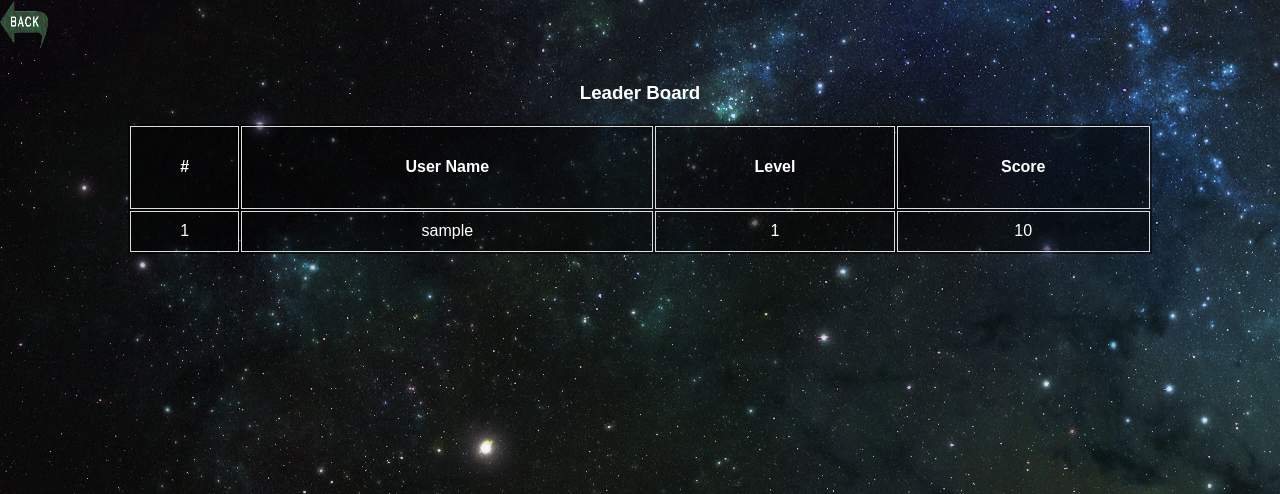
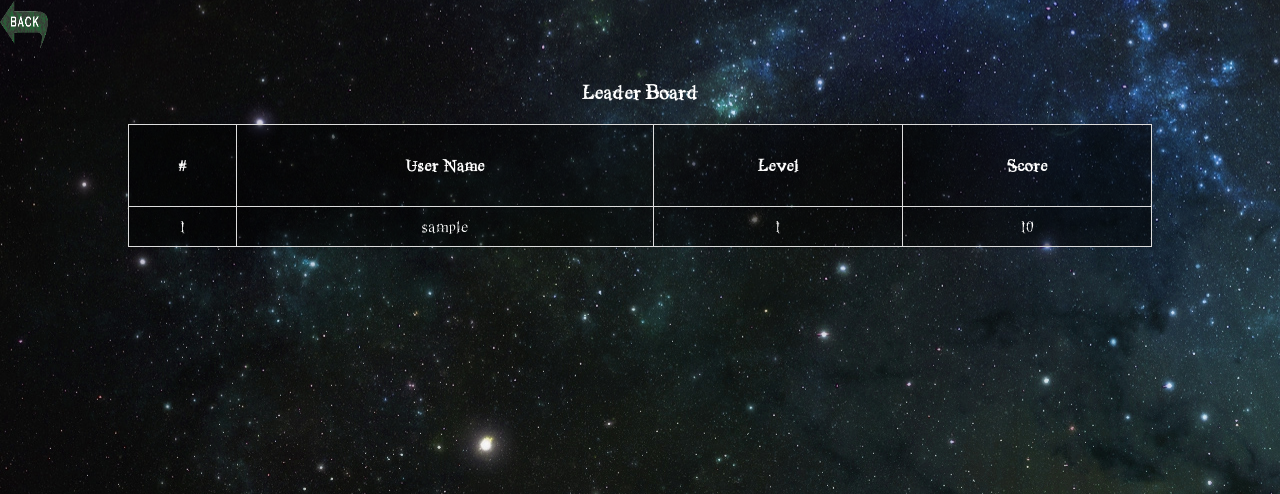
Before and after one commit to sriram570/Cybertronian-Treasure-Hunt-Anokha_15, a PHP site: page /leaderborad2.php in a window 1280 px wide. Shown: the top 494 px of the page. Run offline with PHP 8.4, Linux system fonts and the light colour scheme; tables that the repository leaves empty hold one stand-in row (values such as "Sample post"); some libraries are stand-ins or nearby versions.

Commit message:
last page and leader board modified a bit

```diff
--- a/style2.css
+++ b/style2.css
@@ -1,3 +1,7 @@
+@font-face{
+	font-family: 'lb';
+	src: url(MATRIX.ttf);
+	}
 
 html{font-family:sans-serif;
 }
@@ -10,17 +14,21 @@ body{
     		background-position: center center;
 }
 table{width:80%;
+border-collapse: collapse;
 background:rgba(0,0,0,0.5);
 }
 
 h3{text-align:center;
-vertical-align:center;}
+vertical-align:center;
+font-family:'lb';
+}
 th{text-align:center;
+font-family:'lb';
 }
 
 tbody{
 text-align:center;
-
+font-family:'lb'
 }
 .table>thead>tr>th,.table>tbody>tr>td,.table>tfoot>tr>td{
 padding:8px;
```
Also changed, not shown: MATRIX.ttf (added).
